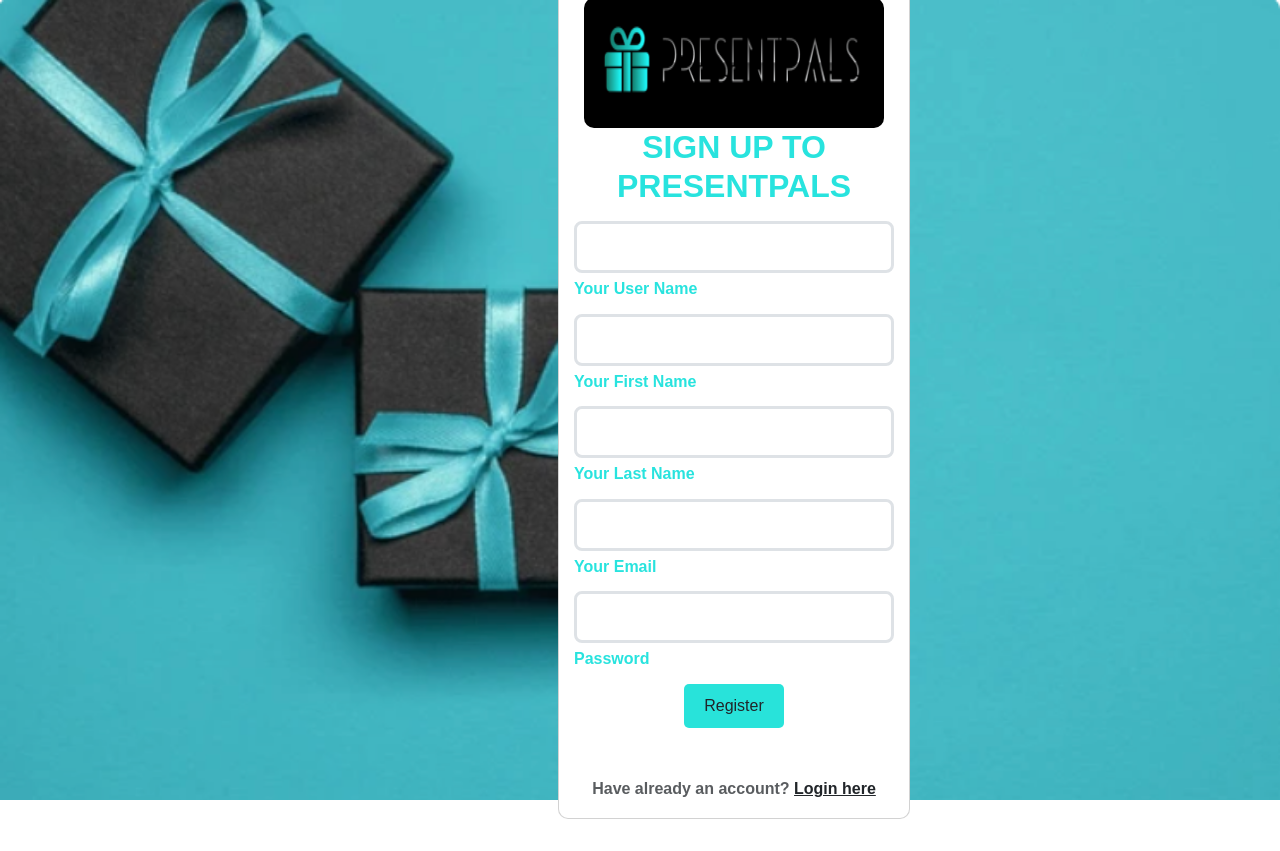
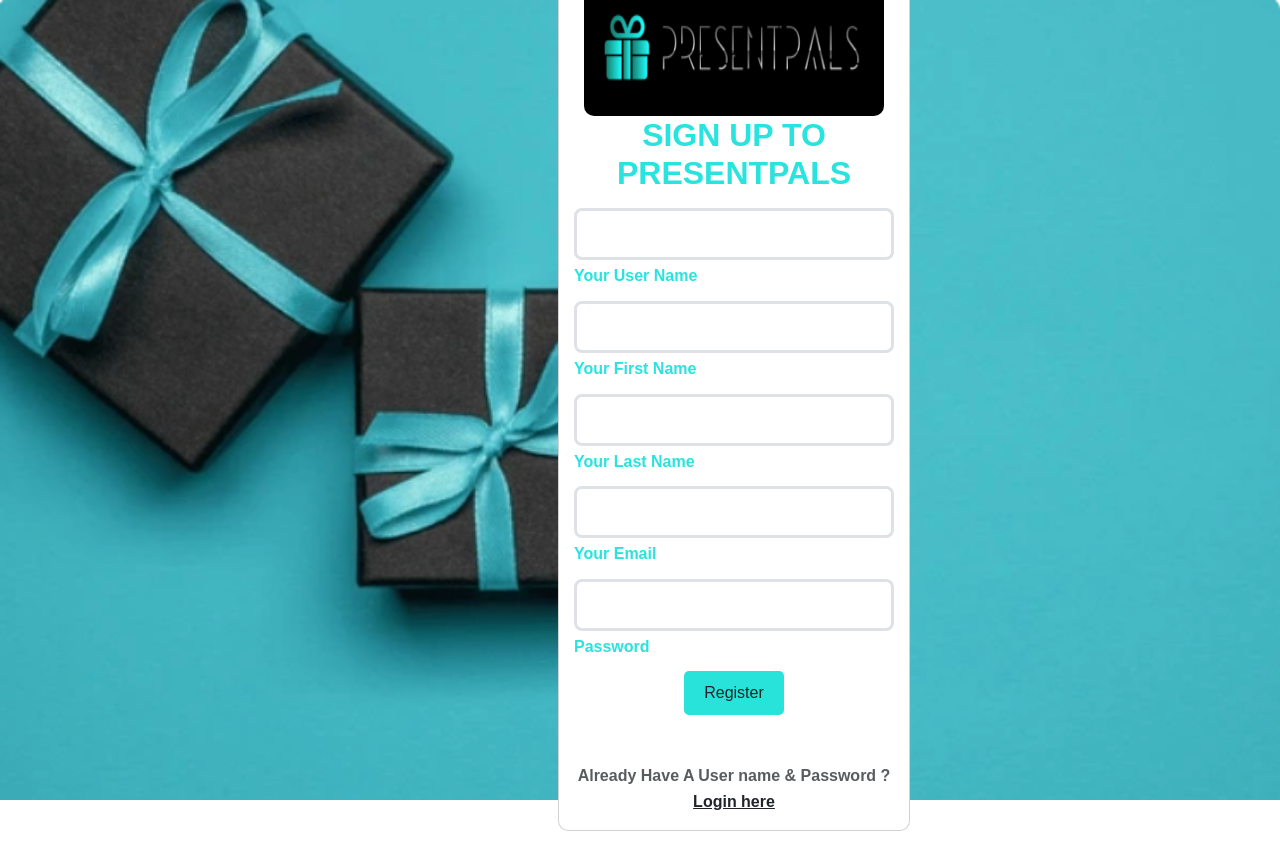
Before and after one commit to PresentPals/Client, a React (Vite) app: page /api/auth/signup in a window 1280 px wide. Built offline with nearby package versions, Linux system fonts and the light colour scheme.

Commit message:
Spelling: fixed some spelling mistakes on signup & login

```diff
--- a/src/pages/Login.jsx
+++ b/src/pages/Login.jsx
@@ -104,12 +104,12 @@
                 </div>
 
                 <p className="small mb-1 pb-lg-2 " style={{ color: '#28E3DA' }}>
-                  Don't have an account?
+                  Don't have an account ?
                   <br></br>
                   <Link className="fw-bolder" to="/api/auth/signup" style={{ color: '#28E3DA' }}>Sign Up Here.</Link>
                 </p>
 
-                <p className="small mb-5 pb-lg-2 " style={{ color: '#28E3DA' }}>Forgot your username or password? <br></br>
+                <p className="small mb-5 pb-lg-2 " style={{ color: '#28E3DA' }}>Forgot your user name or password? <br></br>
                 Please contact your admin family or friend member.
                 </p>
               </form>
--- a/src/pages/Signup.jsx
+++ b/src/pages/Signup.jsx
@@ -171,7 +171,7 @@
                     </div>
 
                     <p className="text-center text-muted mt-5 mb-0">
-                      Have already an account?{" "}
+                      Already Have A User name & Password ?{" "}
                       <Link className="fw-bold text-body" to="/api/auth/login">
                         <u>Login here</u>
                       </Link>
```
